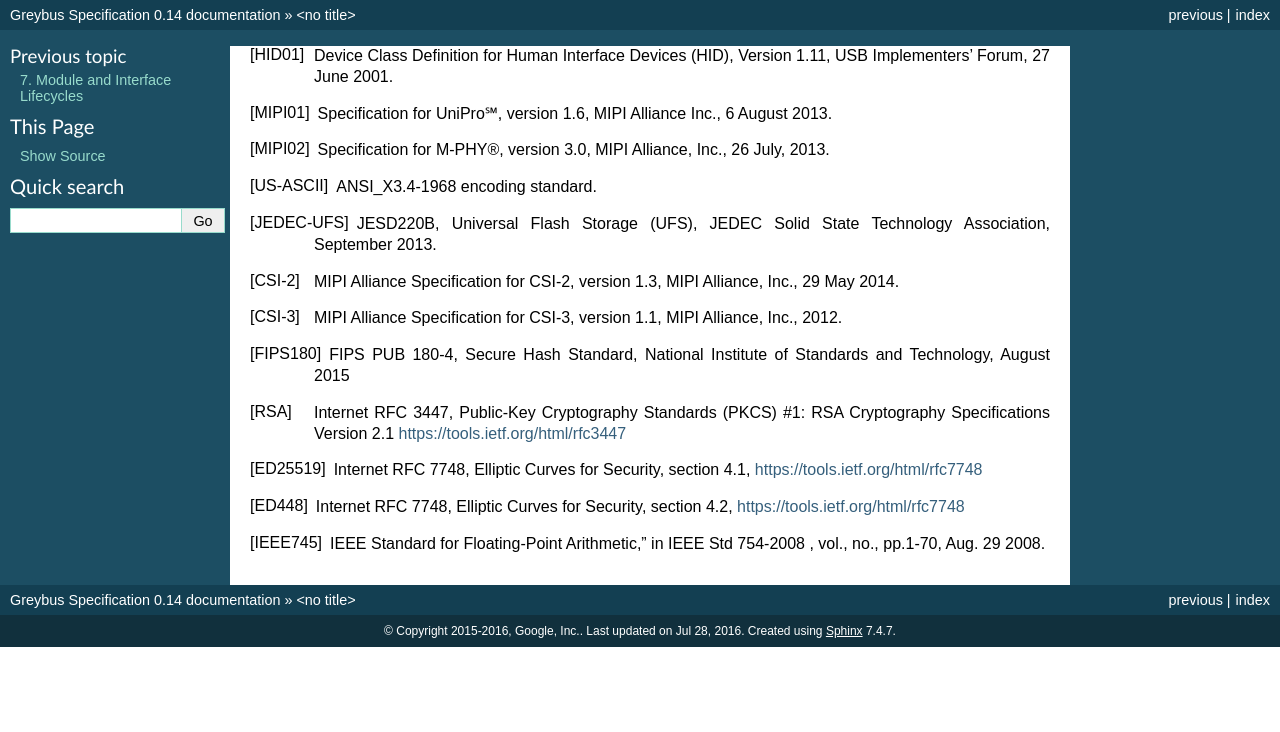
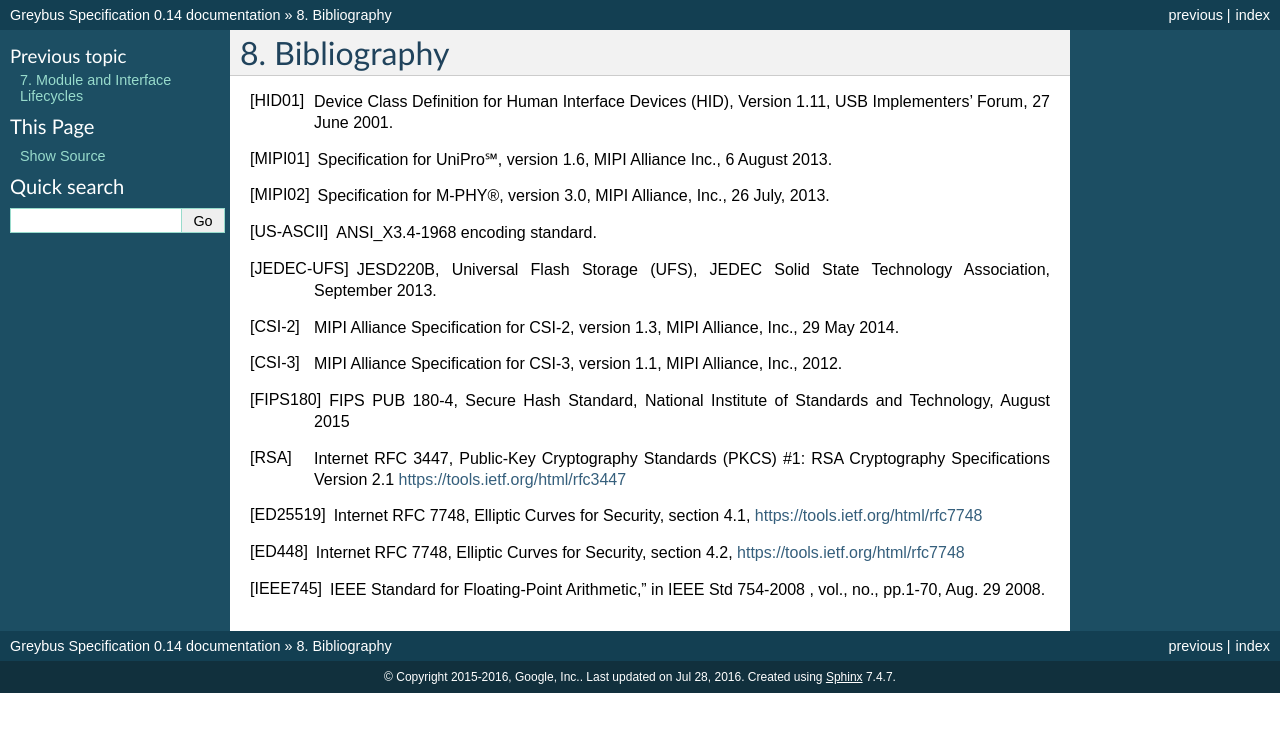
Before and after one commit to projectara/greybus-spec, a Sphinx documentation site: the page built from source/bibliography.rst, in a window 1280 px wide. Shown: the top 732 px of the page. Built offline with Sphinx 7.4.7, drawn with Linux system fonts in a browser that asks for light colours; pages that are not in the unit, such as notebooks, are missing from menus; some of the changed lines change nothing that is shown.

Commit message:
SW-2700: bibliography: specify chapter for html
The Bibliography chapter is missing for th html format of the
documentation due to a workaround for latexpdf. However, the doc looks
very awkward and confusing especially for singlehtml - it looks as if
the bibliography is part of the previous chapter. Add html only markup
for the chapter to fix this.

Testing Done:
 - Build & check the output on pdf, html and singlehtml formats

Signed-off-by: David Lin <dtwlin@google.com>
Reviewed-by: Marti Bolivar <mbolivar@leaflabs.com>
Signed-off-by: Greg Kroah-Hartman <gregkh@google.com>

```diff
--- a/source/bibliography.rst
+++ b/source/bibliography.rst
@@ -1,8 +1,13 @@
+.. only:: html
+
+   Bibliography
+   ============
+
 .. Note that this appears in a chapter named "Bibliography" in the
-   LaTeX PDF output, but we don't actually specify that here. The
-   LaTeX translator seems to want to collect all references throughout
-   the document and consolidate them in a section at the end under
-   that title.
+   LaTeX PDF output, but we don't actually specify that here. The LaTeX
+   translator seems to want to collect all references throughout the document
+   and consolidate them in a section at the end under that title. Hence the
+   chapter is only specified here for html format.
 
    By convention, add all new bibliography entries here for
    readability of the Specification's source code.
```
